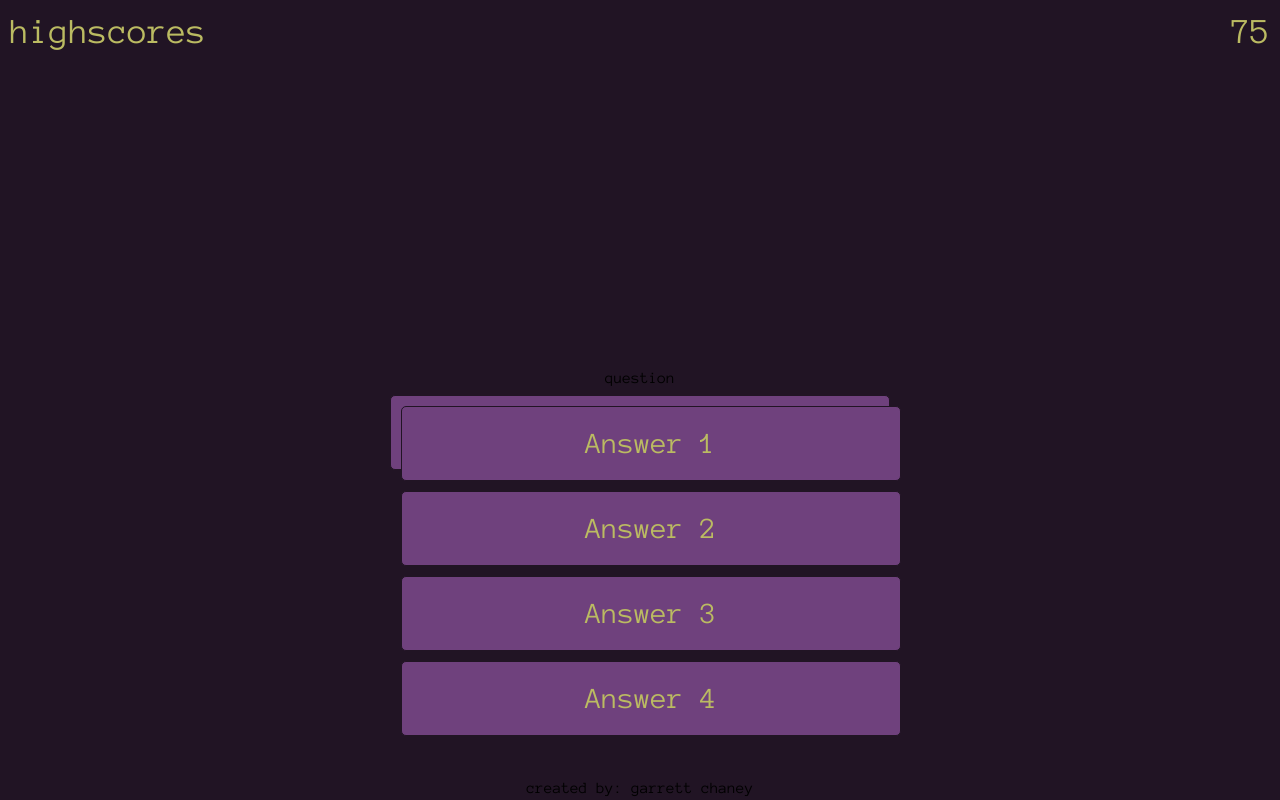
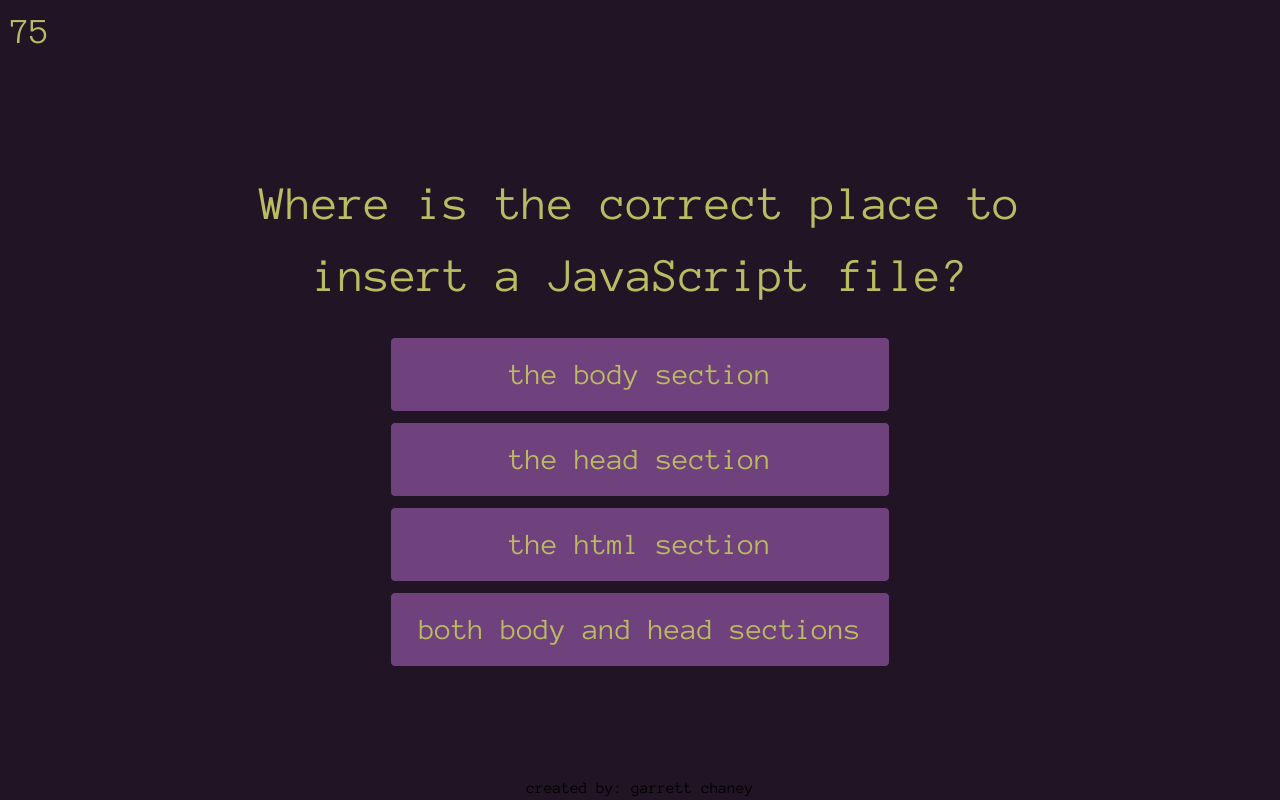
Before and after one commit to GarrettChaney/coding-quiz, a plain HTML site: page index.html in a window 1280 px wide. Both pictures are taken after a click on the button "Start". Drawn offline with nearby package versions, Linux system fonts and the light colour scheme.

Commit message:
Updated base javascript and tweaked html/css to match new direction.

```diff
--- a/assets/questions.js
+++ /dev/null
@@ -1,43 +0,0 @@
-const questions = [
-    {
-        question: 'Inside which HTML element do we put JavaScript?',
-        answers: [
-            { text: "<javascript>", correct: false },
-            { text: "<js>", correct: false },
-            { text: "<scripting>", correct: false },
-            { text: "<script>", correct: true }
-        ],
-    },]
-//     {
-//         question: 'Where is the correct place to insert a JavaScript?',
-//         choice1: 'The <body> section.',
-//         choice2: 'The <head> section.',
-//         choice3: 'The <html> section',
-//         choice4: 'Both <body> and <head> are correct.',
-//         answer: 1,
-//     },
-//     {
-//         question: 'What is the correct syntax for referring to an external script called "script.js"?',
-//         choice1: '<script src="script.js">',
-//         choice2: '<script href="script.js">',
-//         choice3: '<link href="script.js">',
-//         choice4: '<script name="script.js">',
-//         answer: 1,
-//     },
-//     {
-//         question: 'How would you write "Hello World" in the web console?',
-//         choice1: 'msg("Hello World")',
-//         choice2: 'console("Hello World")',
-//         choice3: 'log("Hello World")',
-//         choice4: 'console.log("Hello World")',
-//         answer: 4,
-//     },
-//     {
-//         question: 'What is the proper way of writing an IF statement in JavaScript?',
-//         choice1: 'if i==5 then',
-//         choice2: 'if i = 5',
-//         choice3: 'if (i==5)',
-//         choice4: 'if i=5 then',
-//         answer: 3,
-//     },
-// ]
--- a/assets/script.js
+++ b/assets/script.js
@@ -1,48 +1,64 @@
-// header elements
-let highscoresElement = document.getElementById("highscores");
-let timerElement = document.getElementById("timer");
+// variables
 
-// start container elements
-let startContainerElement = document.getElementById("start-container");
-let startButtonElement = document.getElementById("start-button");
-
-// question elements
-let questionContainerElement = document.getElementById("question-container");
-let questionElement = document.getElementById("question");
-
-let shuffledQuestions, currentQuestionIndex;
-
-// answer elements
-let answerButtonElement = document.getElementById("answers");
+var n = 0;
+var count = 0
+var totalTimer = 75;
+var highscores = [];
 
 // start button listener
-startButtonElement.addEventListener("click", startGame)
+$("#start-button").on("click", function () {
+    console.log("Start Button");
+    $("#start-container").hide();
+    $("#highscores").hide();
+    $("#question-container").show();
+    $("#question-container").css('display', 'flex' );
+    $("#timer").show();
+    startTimer();
+    selectNextQuestion();
+});
 
+// highscores button listener
 
-function startGame() {
-    console.log("started");
-    startContainerElement.classList.add("hidden");
-    questionContainerElement.classList.remove("hidden");
-    shuffledQuestions = questions.sort(() => Math.random() - .5);
-    currentQuestionIndex = 0
-    console.log(shuffledQuestions)
-    nextQuestion();
+$("#highscores").on("click", function() {
 
+})
+
+function selectNextQuestion() {
+    console.log("selectNextQuestion fired")
+    $("#question").text(questions[n].question)
+
+    for (var i=0;i<4;i++) {
+
+        var newButtons = $("<button>" + questions[n].choices[i] + "</button>");
+        newButtons.attr("class", "btn");
+        $(newButtons).attr("value", i);
+
+        $("#answer-buttons").append(newButtons);
+
+        newButtons.on("click", selectChoice);
+
+    }
 }
 
-function showQuestion(question) {
+function selectChoice() {
 
-}
+    var userChoice = $(this).prop("value");
+    console.log(userChoice)
 
-function nextQuestion() {
-    console.log("fired nextQuestion()")
-    showQuestion(shuffledQuestions[currentQuestionIndex])
+    if (userChoice === questions[n].correctChoice && n === 5) {
+        console.log("correct, last question");
+        count++;
+        highscores();
+    } else if (userChoice != questions[n].correctChoice && n === 5) {
+        console.log("incorrect, last question");
+        highscores();
+    } else if (userChoice === questions[n].correctChoice && n < 5) {
+        console.log("correct, next question");
+        count++;
+        n++;
+        selectNextQuestion();
 
-
-}
-
-function selectAnswer() {
-
+    }
 }
 
 function startTimer() {
@@ -52,3 +68,50 @@ function startTimer() {
 function endTimer() {
 
 }
+
+function highscores() {
+
+}
+
+const questions = [
+    {
+      question: "Where is the correct place to insert a JavaScript file?",
+      choices: {
+        0: "the body section",
+        1: "the head section",
+        2: "the html section",
+        3: "both body and head sections",
+      },
+      correctChoice: "0"
+    },
+    {
+      question: "What is the correct syntax for referring to an external script called 'script.js'?",
+      choices: {
+        0: "<script href='script.js'>",
+        1: "<script src='script.js'>",
+        2: "<link href='script.js'>",
+        3: "<script name='script.js'>",
+      },
+      correctChoice: "1"
+    },
+    {
+      question: "How would you write 'Hello World' in the web console?",
+      choices: {
+        0: "msg('Hello World')>",
+        1: "console('Hello World')>",
+        2: "console.log('Hello World')>",
+        3: "log('Hello World')>",
+      },
+      correctChoice: "2"
+    },
+    {
+      question: "What is the proper way of writing an IF statement in JavaScript?",
+      choices: {
+        0: "if i==5 then",
+        1: "if i = 5",
+        2: "if (i==5)",
+        3: "if i=5 then",
+      },
+      correctChoice: "2"
+    },
+  ];
--- a/assets/style.css
+++ b/assets/style.css
@@ -37,6 +37,7 @@
 
 .flex-center {
     display:flex;
+    flex-wrap: wrap;
     justify-content: center;
     align-content: center;
     align-items: center;
@@ -68,13 +69,24 @@
     color: var(--color-secondary);
 }
 
-#question-container h1 {
+#question-container {
+    margin-left: 20%;
+    margin-right: 20%;
+}
+
+#question {
     font-size: 48px;
-    color: var(--color-secondary)
+    color: var(--color-secondary);
+    margin-bottom: 20px;
 }
 
 .hidden {
     display:none;
+}
+
+li {
+    text-decoration: none;
+    list-style: none;
 }
 
 .btn {
@@ -87,4 +99,6 @@
     border-radius: 5px;
     color: var(--color-secondary);
     background-color: var(--color-primary);
+    text-decoration: none;
+    list-style: none;
 }
--- a/index.html
+++ b/index.html
@@ -14,7 +14,7 @@
 
         <div id="header" class="flex-between">
             <a href="/highscores" id="highscores" class="">highscores</a>
-            <span id="timer" class="timer">75</span>
+            <span id="timer" class="timer hidden">75</span>
         </div>
 
         <div id="start-container" class="flex-column flex-center align-center text-center ">
@@ -24,11 +24,7 @@
 
         <div id="question-container" class="flex-column flex-center align-center text-center hidden">
             <div id="question">question</div>
-            <div id="answers" class="btn">
-                <button class="btn">Answer 1</button>
-                <button class="btn">Answer 2</button>
-                <button class="btn">Answer 3</button>
-                <button class="btn">Answer 4</button>
+            <div id="answer-buttons" class="flex-column flex-center">
             </div>
         </div>
 
@@ -36,7 +32,7 @@
             <span>created by: garrett chaney</span>
         </div>
 
-    <script src="./assets/questions.js"></script>
+    <script src="https://code.jquery.com/jquery-3.5.1.min.js"></script>
     <script src="./assets/script.js"></script>
 </body>
 </html>
```
